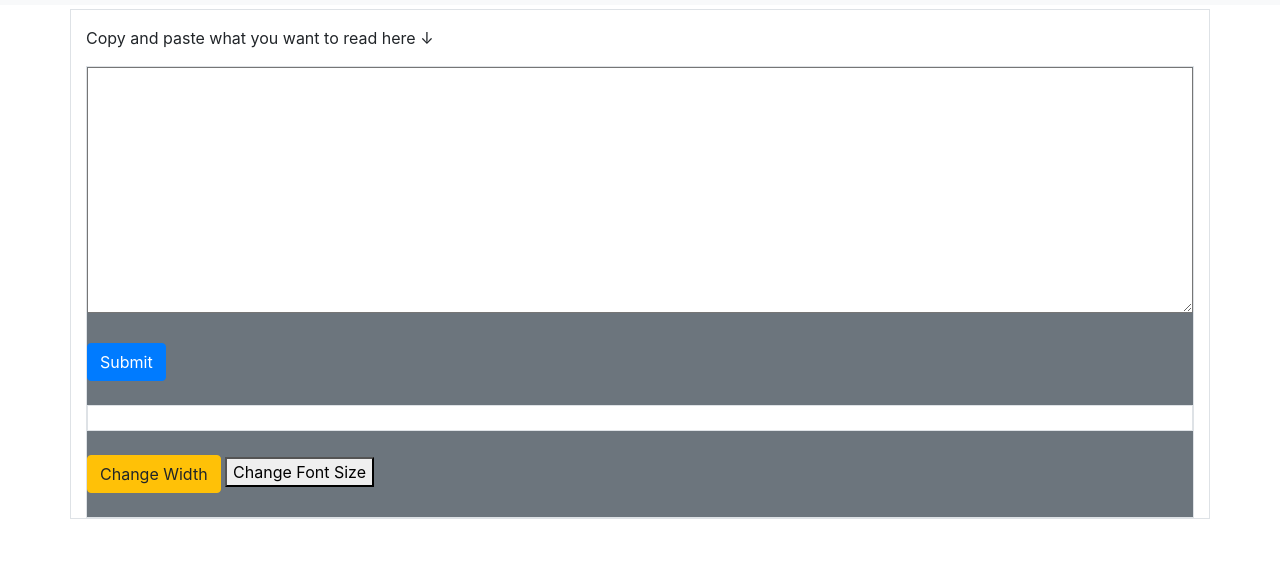
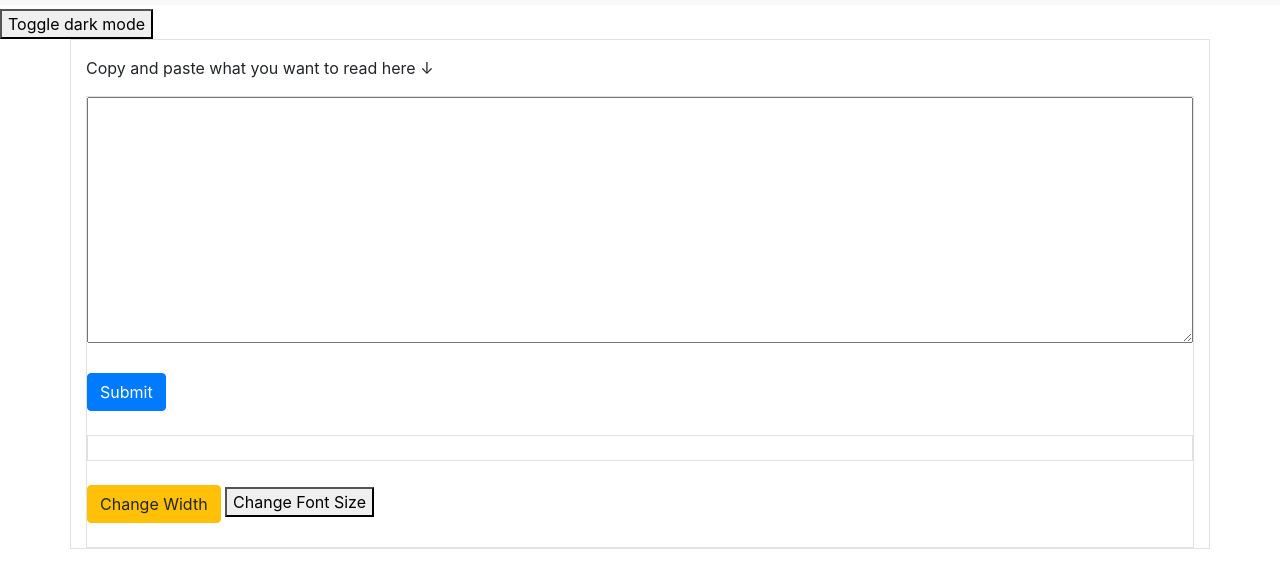
Before and after one commit to Sota1221/friendly-reader, a plain HTML site: page index.html in a window 1280 px wide. Shown: the part 51-638 px from the top of the page. Drawn offline with nearby package versions, Linux system fonts and the light colour scheme.

Commit message:
Add files via upload
added dark mode

```diff
--- a/index.html
+++ b/index.html
@@ -23,10 +23,11 @@
                 </div>
             </div>
         </nav>
-        </div>
+    </div>
+    <button onclick="myFunction()">Toggle dark mode</button>
     <div class="container border">
         <p class="mt-3">Copy and paste what you want to read here ↓</p>
-        <div class="border bg-secondary">
+        <div class="border">
             <!-- <label class="">
                 <input type="text" id="inputForm">
             </label> -->
@@ -35,7 +36,7 @@
                 <button type="button" class="btn btn-primary">Submit</button>
             </div>
             <div class="d-flex justify-content-center">
-                <div id ="outputBox" class="bg-white border w100">
+                <div id ="outputBox" class="border w100">
                     <div id="check" class=" mt-4">
                     </div>
                 </div>
--- a/reader.css
+++ b/reader.css
@@ -1,5 +1,16 @@
 body {
   padding-top: 60px;
+}
+
+body {
+  background-color: white;
+  color: black;
+  font-size: 25px;
+}
+
+.dark-mode {
+  background-color: black;
+  color: white;
 }
 
 /* .outputTextBox {
--- a/reader.js
+++ b/reader.js
@@ -24,3 +24,8 @@ function changeFontSize() {
   document.getElementById("check").style.fontSize = fontSizeList[fontSizeIndex] + '%';
   fontSizeIndex = (fontSizeIndex + 1) % fontSizeList.length;
 }
+
+function myFunction() {
+  var element = document.body;
+  element.classList.toggle("dark-mode");
+}
```
